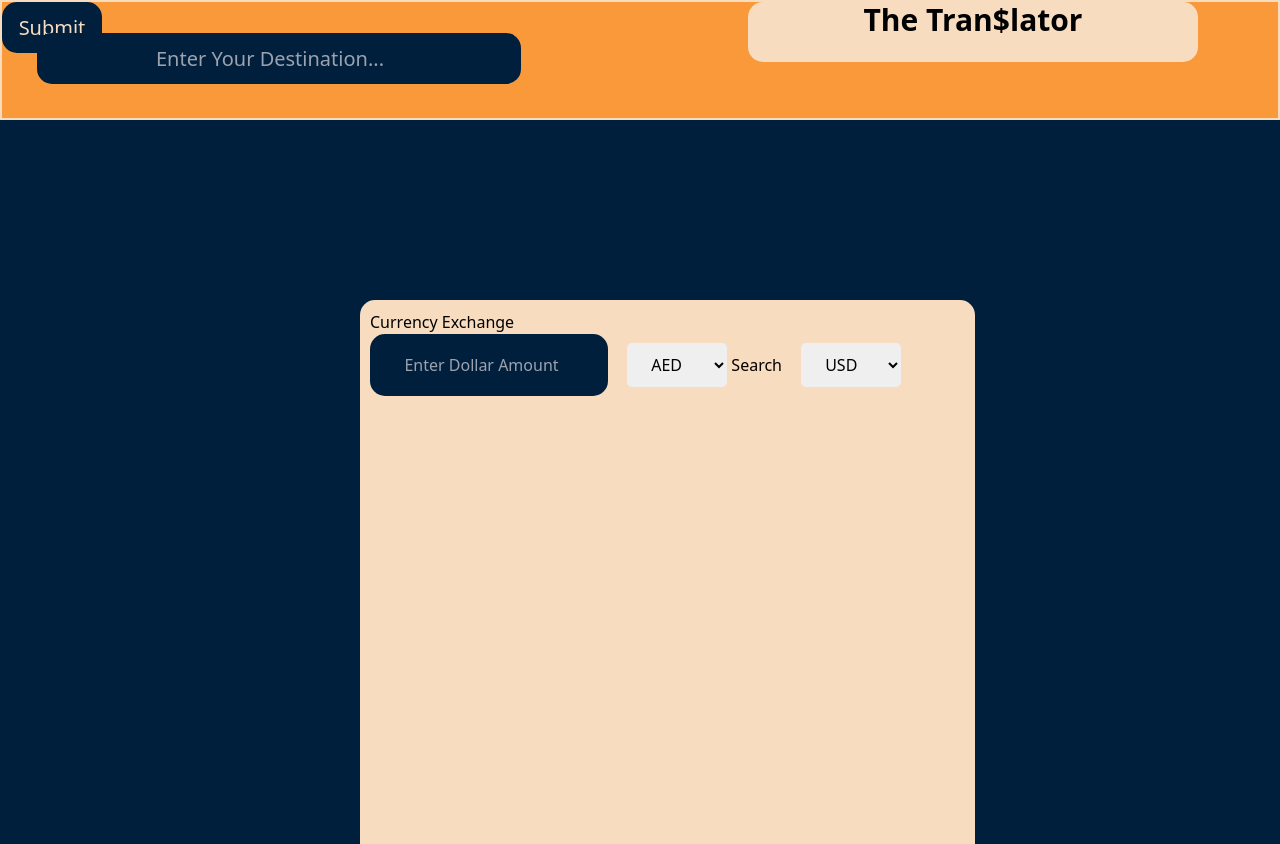
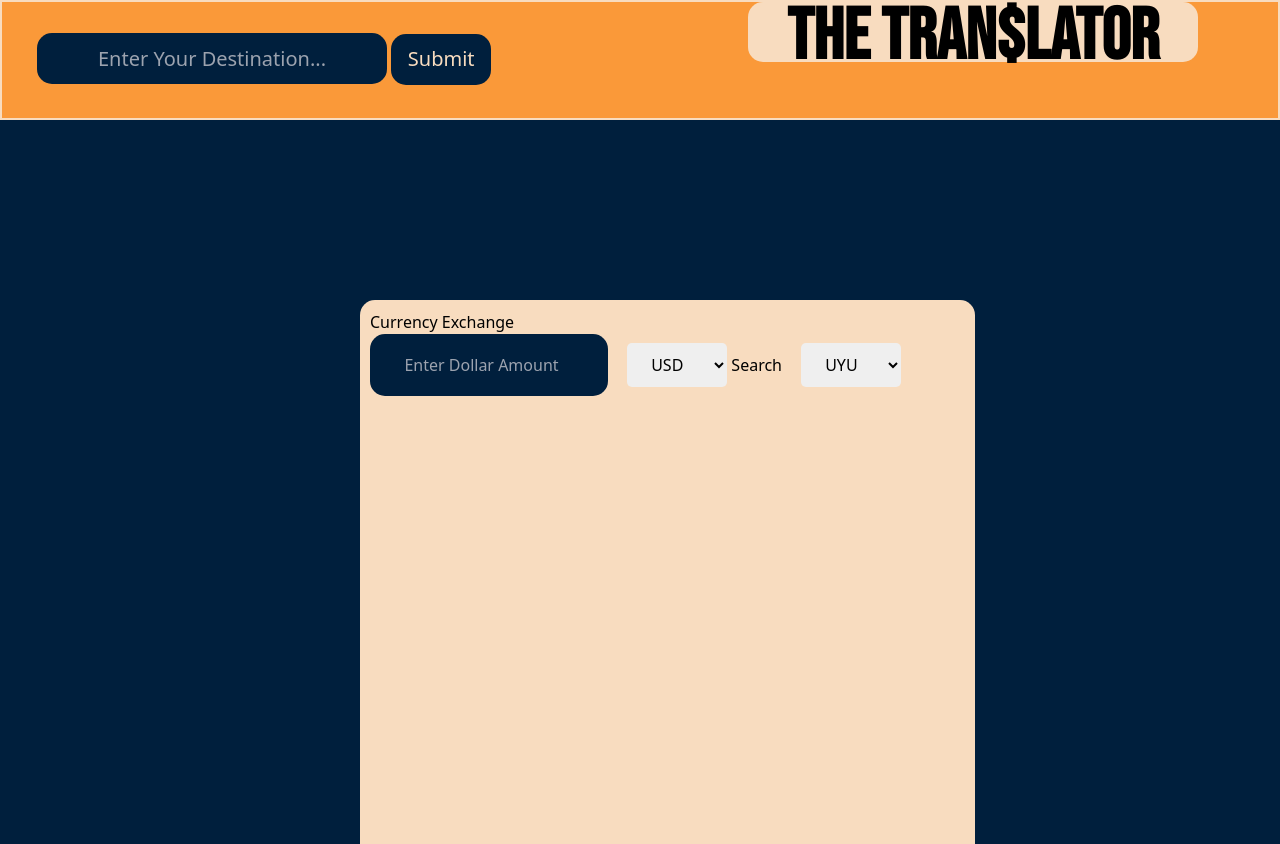
Before and after one commit to jminor90/the-translator, a plain HTML site: page index.html in a window 1280 px wide. Shown: the top 844 px of the page. Drawn offline with nearby package versions, Linux system fonts and the light colour scheme.

Commit message:
updated html to fix errors

```diff
--- a/assets/style.css
+++ b/assets/style.css
@@ -16,6 +16,7 @@ background: #FA9939;
 border: 2px solid #f8dcbf;
 }
 h1{
+  font-family: 'Bebas Neue', sans-serif;
   color: black;
   display: inline;
   text-align: center;
@@ -29,11 +30,11 @@ h1{
   border-radius: 15px;
 }
 
-.header input[type=search]{
-position: absolute;
+.header input[type=text]{
+position: relative;
 text-align: center;
 font-size: 20px;
-width: 484px;
+width: 350px;
 height: 51px;
 left: 35px;
 top: 31px;
@@ -44,6 +45,7 @@ color: #F8DCBF;
 }
 
 .header button[type=submit]{
+position: relative;
 text-align: center;
 font-size: 20px;
 width: 100px;
--- a/index.html
+++ b/index.html
@@ -6,6 +6,7 @@
     <meta name="viewport" content="width=device-width, initial-scale=1.0">
     <script defer src="https://cdn.tailwindcss.com"></script>
     <script defer src="https://cdnjs.cloudflare.com/ajax/libs/jquery/3.2.1/jquery.min.js"></script>
+    <link href="https://fonts.googleapis.com/css2?family=Bebas+Neue&display=swap" rel="stylesheet">
     <link rel="stylesheet" href ="assets/style.css">
     <script type="text/javascript" defer src="script.js"></script>
 <!--<script type="text/javascript" defer src="script.js"></script>-->
@@ -15,11 +16,11 @@
 
 <body>
 <div class="header">
-<h1 class="text-3xl font-bold">
+<h1 class="text-7xl font-bold">
 The Tran$lator
 </h1>
 <form>
-    <input type="search" id="searchBar" placeholder="Enter Your Destination...">
+    <input type="text" id="searchBar" placeholder="Enter Your Destination...">
     <button type="submit" id="submitButton">Submit</button>
 </form>
 </div>
@@ -31,8 +32,8 @@ The Tran$lator
         <select name="dropdown" id="amountDrop">
             <option value="AED">AED</option>
             <option value="AFN">AFN</option>
-            <option value="ALL">ALL</option>option>
-            <option value="AMD">AMD</option>$</option>
+            <option value="ALL">ALL</option>
+            <option value="AMD">AMD</option>
             <option value="ANG">ANG</option>
             <option value="AOA">AOA</option>
             <option value="ARS">ARS</option>
@@ -175,7 +176,7 @@ The Tran$lator
             <option value="TZS">TZS</option>
             <option value="UAH">UAH</option>
             <option value="UGX">UGX</option>
-            <option value="USD">USD</option>
+            <option value ="USD" selected>USD</option>
             <option value="UYU">UYU</option>
             <option value="UZS">UZS</option>
             <option value="VES">VES</option>
@@ -193,13 +194,13 @@ The Tran$lator
             <option value="ZWL">ZWL</option>
         </select>
 
-<button id="search">Search</button>
+<button id="searchBtn">Search</button>
 
-    <select name="dropdown" id="amountDrop">
+    <select name="dropdown" id="resultDrop">
         <option value="AED">AED</option>
         <option value="AFN">AFN</option>
-        <option value="ALL">ALL</option>option>
-        <option value="AMD">AMD</option>$</option>
+        <option value="ALL">ALL</option>
+        <option value="AMD">AMD</option>
         <option value="ANG">ANG</option>
         <option value="AOA">AOA</option>
         <option value="ARS">ARS</option>
@@ -342,8 +343,8 @@ The Tran$lator
         <option value="TZS">TZS</option>
         <option value="UAH">UAH</option>
         <option value="UGX">UGX</option>
-        <option value selected="USD">USD</option>
-        <option value="UYU">UYU</option>
+        <option value="USD">USD</option>
+        <option value="UYU" selected>UYU</option>
         <option value="UZS">UZS</option>
         <option value="VES">VES</option>
         <option value="VND">VND</option>
@@ -368,9 +369,11 @@ The Tran$lator
 
     <div class="column container" id="CountryLang">
         <h2>Language, currency type and flag</h2>
+    <div>
         <input type="search" id="language1" placeholder="Enter Current Language...">
         <input type="search" id="language2" placeholder="Enter Desired Language... ">
         </select>
+        </div>
     </div>
 </div>
 
```
